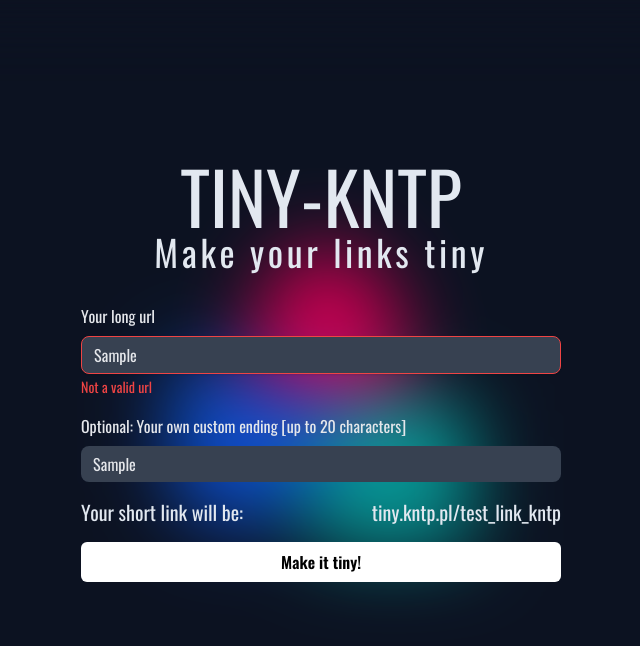
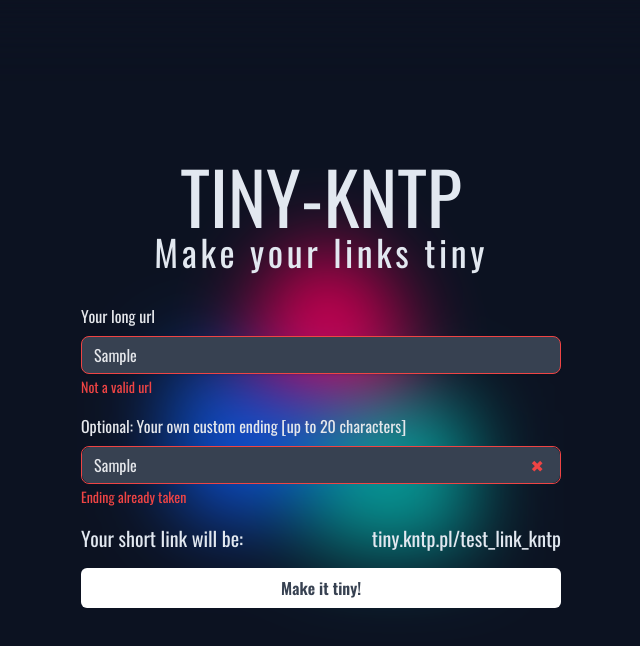
Before and after one commit to lachimek/tiny-kntp, a Next.js app: page / in a window 1280 px wide. Both pictures are taken after typing "Sample", "Sample" into the empty fields and a click on the input "Make it tiny!". Shown: the top 646 px of the page, without its empty margins (319-959 px from the left). Built offline with nearby package versions, Linux system fonts and the light colour scheme.

Commit message:
error msg for ending

```diff
--- a/components/Form.tsx
+++ b/components/Form.tsx
@@ -32,6 +32,8 @@ const Form = () => {
   const {
     register,
     handleSubmit,
+    setError,
+    clearErrors,
     formState: { errors },
   } = useForm<Inputs>({
     resolver: zodResolver(schema),
@@ -46,6 +48,19 @@ const Form = () => {
       setEnding(value);
     } else {
       setEnding('');
+      if (value.length < 3 && value.length !== 0) {
+        setError('optionalEnding', {
+          type: 'manual',
+          message: 'Minimum 3 characters or empty',
+        });
+      } else if (value.length === 0) {
+        clearErrors('optionalEnding');
+      } else {
+        setError('optionalEnding', {
+          type: 'custom',
+          message: 'Ending already taken',
+        });
+      }
     }
     setLoading(false);
   };
@@ -105,7 +120,10 @@ const Form = () => {
                   handleEndingChange(e.target.value),
                 1000
               )}
-              onKeyUp={() => setLoading(true)}
+              onKeyUp={() => {
+                setLoading(true);
+                clearErrors('optionalEnding');
+              }}
             />
 
             <div className="bg-gray-700 w-fit md:w-1/5 rounded-r-lg transition-colors px-2 md:px-2 flex items-center justify-end">
@@ -113,6 +131,10 @@ const Form = () => {
               {!loading && ending !== '' && (
                 <span className="text-green-500 mr-2">&#10004;</span>
               )}
+              {!loading &&
+                errors.optionalEnding?.message === 'Ending already taken' && (
+                  <span className="text-red-500 mr-2">&#10006;</span>
+                )}
             </div>
           </div>
           {errors.optionalEnding && (
@@ -127,7 +149,7 @@ const Form = () => {
         </div>
         <div>
           <input
-            className="bg-white rounded-md font-semibold text-black py-2 w-full hover:bg-slate-200 transition-colors cursor-pointer"
+            className="bg-white rounded-md font-semibold text-gray-700 py-2 w-full hover:bg-slate-200 hover:text-black transition-colors cursor-pointer"
             type="submit"
             value="Make it tiny!"
           />
```
